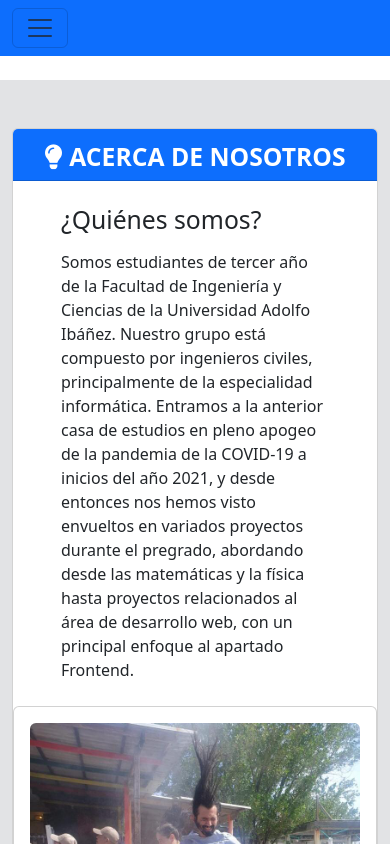
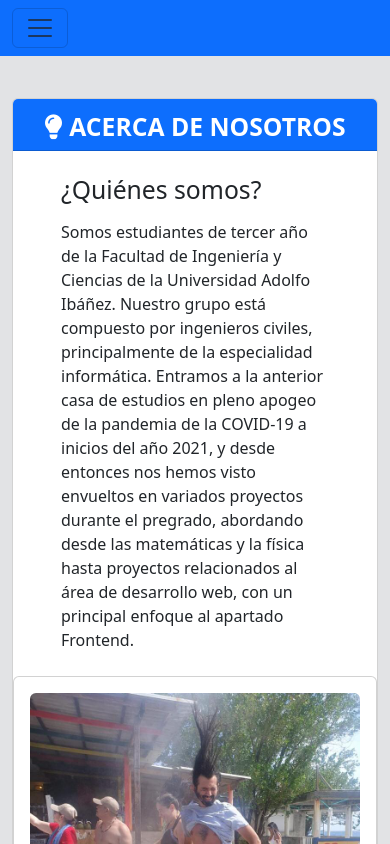
Before and after one commit to Qm-Dev/grupo4diseno20232, a React (Create React App) app in the folder proyecto-diseno-software-20232/: page /about in a window 390 px wide. Shown: the top 844 px of the page. Built offline with nearby package versions, Linux system fonts and the light colour scheme.

Commit message:
Cambios Responsive

```diff
--- a/proyecto-diseno-software-20232/src/App.css
+++ b/proyecto-diseno-software-20232/src/App.css
@@ -36,3 +36,13 @@
     transform: rotate(360deg);
   }
 }
+
+#change {
+  margin-top: 80px;
+}
+
+@media (max-width: 767px) {
+  #change {
+    margin-top: 50px;
+  }
+}
--- a/proyecto-diseno-software-20232/src/Components/ProfileInfo.js
+++ b/proyecto-diseno-software-20232/src/Components/ProfileInfo.js
@@ -283,15 +283,9 @@ function ProfileInfo(props) {
         padding: '0.25rem 0.5rem',
     };
 
-    const contentStyle = {
-        marginTop: '80px', // Ajusta esto según la altura de tu barra de navegación
-    };
-
-
-
     return (
         <main className='bg-secondary-subtle min-vh-100'>
-            <div id='profile' style={contentStyle}>
+            <div id="change">
                 <div className='container-fluid col-md-6'>
                     <div className="row">
                         {/* Presentación de la persona */}
--- a/proyecto-diseno-software-20232/src/Pages/About.js
+++ b/proyecto-diseno-software-20232/src/Pages/About.js
@@ -19,22 +19,9 @@ function About() {
         setImagen(Benja)
     }
 
-    // Estilo de las imágenes
-    const imgAboutUsStyle = {
-        width: '250px',
-        height: '100%',
-        maxHeight: '225px',
-        borderRadius: '100%'
-    }
-
-    const contentStyle = {
-        marginTop: '80px', // Ajusta esto según la altura de tu barra de navegación
-    };
-
-
     return (
         <main className='bg-secondary-subtle min-vh-100'>
-            <div class="container py-5" style={contentStyle}>
+            <div id="change" class="container py-5">
                 <div class="card mx-auto col-md-9">
                     <h1 class="fs-2 card-header text-uppercase fw-bold text-center bg-primary text-white"><i class="fa fa-lightbulb mt-2"></i> Acerca de nosotros</h1>
                     <h2 class="p-5 pt-4 pb-0">¿Quiénes somos?</h2>
--- a/proyecto-diseno-software-20232/src/Pages/Contact.js
+++ b/proyecto-diseno-software-20232/src/Pages/Contact.js
@@ -4,13 +4,9 @@ import 'bootstrap/dist/css/bootstrap.min.css';
 
 function Contact() {
 
-    const contentStyle = {
-        marginTop: '80px', // Ajusta esto según la altura de tu barra de navegación
-    };
-
     return (
         <main className="bg-secondary-subtle min-vh-100">
-            <div class="container py-5" style={contentStyle}>
+            <div id="change" class="container py-5">
                 <div class="card mx-auto col-md-9">
                     <div class="card-header bg-primary text-white">
                         <h1 class="text-center text-uppercase"><i class="fa fa-comments mt-2"></i> Contáctanos</h1>
--- a/proyecto-diseno-software-20232/src/Pages/Feed.js
+++ b/proyecto-diseno-software-20232/src/Pages/Feed.js
@@ -62,14 +62,9 @@ function Feed() {
     marginBottom: '1rem'
   }
 
-  const contentStyle = {
-    marginTop: '80px', // Ajusta esto según la altura de tu barra de navegación
-  };
-
-
     return (
       <main className='bg-secondary-subtle min-vh-100'>
-        <div className='container p-3' style={contentStyle}>
+        <div id="change" className='container p-3'>
           <div className='row'>
             {/* Recomendaciones de otros usuarios para añadir */}
             <div className='col-md-3 rounded-5' style={previewProfilesStyle}>
--- a/proyecto-diseno-software-20232/src/Pages/FrequentlyAskedQuestions.js
+++ b/proyecto-diseno-software-20232/src/Pages/FrequentlyAskedQuestions.js
@@ -3,13 +3,9 @@ import 'bootstrap/dist/css/bootstrap.min.css';
 
 function FrequentlyAskedQuestions() {
 
-    const contentStyle = {
-        marginTop: '80px', // Ajusta esto según la altura de tu barra de navegación
-    };
-
     return (
         <main className='bg-secondary-subtle min-vh-100'>
-            <div class="container py-5" style={contentStyle}>
+            <div id="change" class="container py-5">
     <div class="card mx-auto col-md-9">
         <h1 class="fs-2 card-header text-uppercase fw-bold text-center bg-primary text-white"><i class="fa fa-question-circle mt-2"></i> Preguntas Frecuentes</h1>
         <div class="card-body">
--- a/proyecto-diseno-software-20232/src/Pages/Jobs.js
+++ b/proyecto-diseno-software-20232/src/Pages/Jobs.js
@@ -159,16 +159,11 @@ function Jobs() {
 
 },[]);
 
-    const contentStyle = {
-        marginTop: '80px', // Ajusta esto según la altura de tu barra de navegación
-    };
-
-
     return (
         <main className='bg-secondary-subtle min-vh-100'>
-            <div className="container p-3" style={contentStyle}>
+            <div id="change" className="container p-3">
                 <div className='row'>
-                    <div className='col-md-3 rounded-5'>
+                    <div className='col-md-3 rounded-5 mb-2'>
                         {/* Izquierda Empleos */}
                         <div class="container p-0">
                             <div class="card">
--- a/proyecto-diseno-software-20232/src/Pages/Notifications.js
+++ b/proyecto-diseno-software-20232/src/Pages/Notifications.js
@@ -40,14 +40,9 @@ function Notifications() {
   const fechasArray = Object.keys(fechas)
   const listaInvertida = [...fechasArray].reverse();
 
-  const contentStyle = {
-    marginTop: '80px', // Ajusta esto según la altura de tu barra de navegación
-  };
-
-
     return (
       <main className='bg-secondary-subtle min-vh-100'>
-        <div className='container p-3' style={contentStyle}>
+        <div id="change" className='container p-3'>
           <div className='row'>
             <div className='col-md-3 rounded-5'>
               {/* Izquierda notificaciones */}
```
